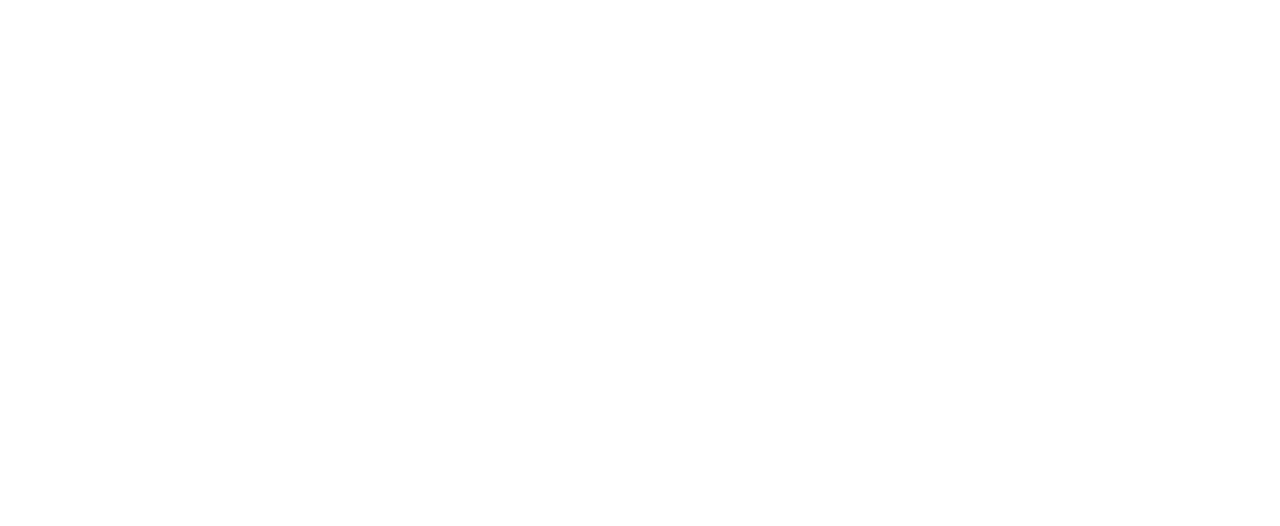
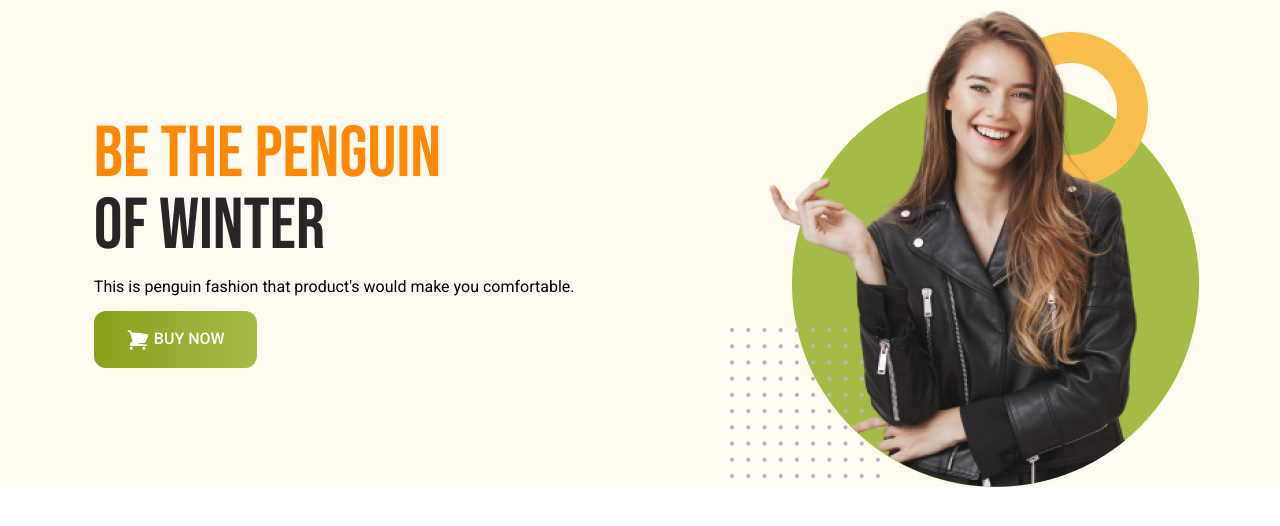
Before and after one commit to shihabuddin-dev/dude-fashion, a plain HTML site: page index.html in a window 1280 px wide. Drawn offline with nearby package versions, Linux system fonts and the light colour scheme.

Commit message:
i just add config js file here and hero section added

```diff
--- a/index.html
+++ b/index.html
@@ -1,20 +1,55 @@
 <!DOCTYPE html>
 <html lang="en">
+
 <head>
     <meta charset="UTF-8">
     <meta name="viewport" content="width=device-width, initial-scale=1.0">
-    <title>Dude Fashion</title>
+    <title>Dude Fashion | Penguin</title>
+    <link rel="shortcut icon" href="icons/shopping-cart 1.png" type="image/x-icon">
     <script src="https://unpkg.com/@tailwindcss/browser@4"></script>
+    <link rel="preconnect" href="https://fonts.googleapis.com">
+    <link rel="preconnect" href="https://fonts.gstatic.com" crossorigin>
+    <link
+        href="https://fonts.googleapis.com/css2?family=Bebas+Neue&family=Roboto:ital,wght@0,100..900;1,100..900&display=swap"
+        rel="stylesheet">
+    <style>
+        .font-roboto {
+            font-family: "Roboto", serif;
+        }
+        .font-bebas {
+            font-family: "Bebas Neue", serif;
+        }
+    </style>
 </head>
-<body>
-    <header>
-<nav>
 
-</nav>
-<!-- hero section  -->
- <section>
+<body class="font-roboto">
+    <header class="bg-[#FFFBF0] pl-4">
+        <nav>
 
- </section>
+        </nav>
+        <!-- hero section  -->
+
+        <section class="md:flex md:items-center md:justify-around">
+            <div>
+                <h1 class="text-7xl uppercase font-bebas"><span class="text-orange-400">Be the Penguin</span>
+                    <br>
+                    <span class="text-stone-800">of Winter</span>
+                </h1>
+                <p class="my-3">This is penguin fashion that product's would make you comfortable.</p>
+                <button
+                    class="bg-green-500 px-8 py-4 rounded-xl text-white font-medium bg-linear-to-r from-[#85A019] to-[#A4BC46]">
+                    <svg xmlns="http://www.w3.org/2000/svg" fill="white" viewBox="0 0 24 24" stroke-width="1.5"
+                        stroke="currentColor" class="size-6  text-white inline">
+                        <path stroke-linecap="round" stroke-linejoin="round"
+                            d="M2.25 3h1.386c.51 0 .955.343 1.087.835l.383 1.437M7.5 14.25a3 3 0 0 0-3 3h15.75m-12.75-3h11.218c1.121-2.3 2.1-4.684 2.924-7.138a60.114 60.114 0 0 0-16.536-1.84M7.5 14.25 5.106 5.272M6 20.25a.75.75 0 1 1-1.5 0 .75.75 0 0 1 1.5 0Zm12.75 0a.75.75 0 1 1-1.5 0 .75.75 0 0 1 1.5 0Z" />
+                    </svg>
+
+                    BUY NOW</button>
+            </div>
+            <div>
+                <img src="images/model.png" alt="">
+            </div>
+        </section>
     </header>
     <main>
 
@@ -23,4 +58,5 @@
 
     </footer>
 </body>
+
 </html>
```
Also changed, not shown: tailwind.config.js (added, +8 -0 lines).
